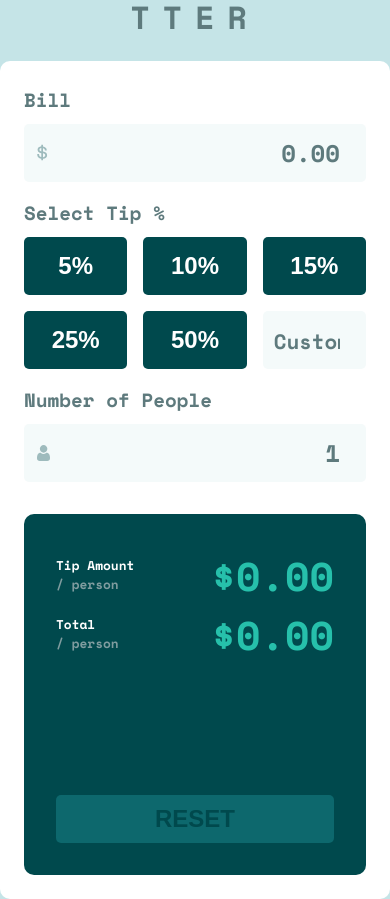
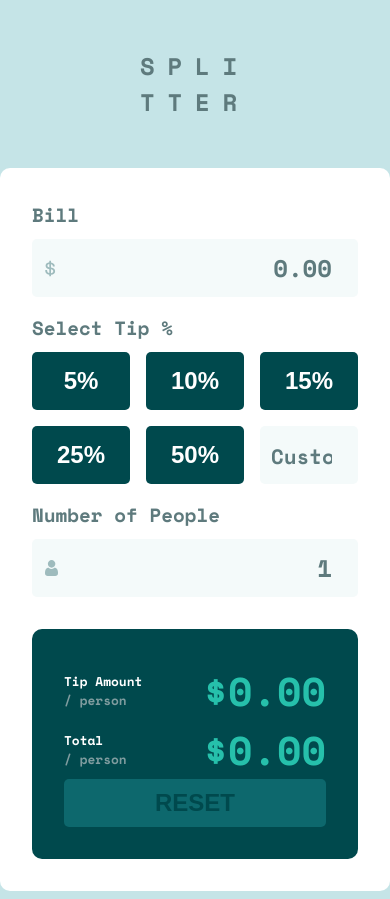
Before and after one commit to Maflacs/frontend-mentor-tip-calculator, a React (Create React App) app: page / in a window 390 px wide. Built offline with nearby package versions, Linux system fonts and the light colour scheme.

Commit message:
Changed styles

```diff
--- a/src/App.css
+++ b/src/App.css
@@ -24,7 +24,6 @@ body {
   color: var(--dark-grayish-cyan);
   display: flex;
   justify-content: center;
-  align-items: center;
   height: 100vh;
   overflow: hidden;
 }
@@ -38,15 +37,15 @@ body {
 }
 
 .splitter-title {
-  font-size: 2rem;
-  margin-bottom: 20px;
+  font-size: 1.5rem;
+  margin: 7rem auto;
   text-align: center;
   letter-spacing: .8rem;
 }
 
 .calculator {
   background-color: var(--white);
-  padding: 1.5rem;
+  padding: 2rem;
   border-radius: 10px;
   display: flex;
   gap: 1rem;
@@ -86,7 +85,17 @@ input::placeholder {
   font-weight: 700;                     /* Font weight */
 }
 
-@media (max-width: 450px) {
+@media (max-width: 1000px) {
+  .calculator {
+    flex-direction: column;
+  }
+
+  .splitter-title {
+    margin: 3rem auto;
+  }
+}
+
+@media (max-width: 500px) {
   body {
     margin: 0;
     font-size: 20px;
--- a/src/components/ResetButton/ResetButton.module.css
+++ b/src/components/ResetButton/ResetButton.module.css
@@ -6,7 +6,7 @@
   border-radius: 5px;
   cursor: pointer;
   font-size: 1.5rem;
-  margin-top: 40%;
+  bottom: 0;
   cursor: pointer;
   transition: background-color 0.3s ease; /* Smooth transition for color */
 }
--- a/src/components/Result/Result.module.css
+++ b/src/components/Result/Result.module.css
@@ -6,7 +6,8 @@
   border-radius: 10px;
   display: flex;
   flex-direction: column;
-  gap: 20px;
+  justify-content: space-between;
+  height: 100%;
 }
 
 .resultItem {
```
